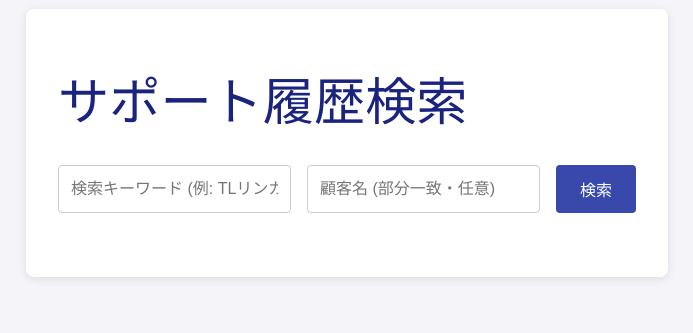
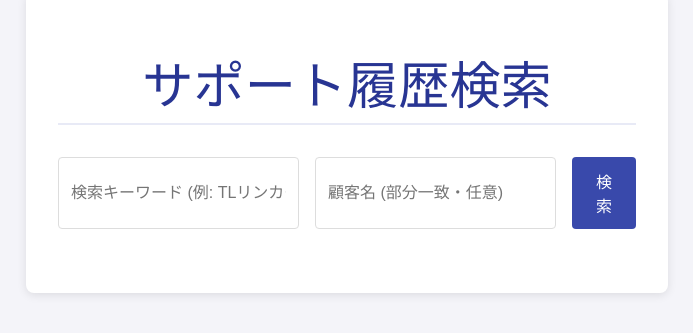
Before and after one commit to katsuya-suzuki-gbf/my-kendra-app, a React (Vite) app: page / in a window 1280 px wide. Shown: the part 289-622 px from the top of the page, without its empty margins (6-699 px from the left). Built offline with nearby package versions, Linux system fonts and the light colour scheme.

Commit message:
レシポンシブル対応

```diff
--- a/src/App.css
+++ b/src/App.css
@@ -1,41 +1,60 @@
-body {
-  font-family: sans-serif;
-  background-color: #f4f4f9;
-  color: #333;
-  margin: 0;
-  padding: 2rem;
+/* --- 基本スタイル --- */
+:root {
+  --primary-color: #3949ab;
+  --primary-dark-color: #283593;
+  --primary-light-color: #e8eaf6;
+  --text-color: #333;
+  --background-color: #f4f4f9;
+  --white-color: #fff;
+  --border-color: #ddd;
 }
 
+body {
+  font-family: 'Helvetica Neue', Arial, 'Hiragino Kaku Gothic ProN', 'Hiragino Sans', Meiryo, sans-serif;
+  background-color: var(--background-color);
+  color: var(--text-color);
+  margin: 0;
+  padding: 1rem; /* スマホ用に余白を調整 */
+}
+
+/* --- 全体コンテナ --- */
 .container {
   max-width: 900px;
   margin: 0 auto;
-  background: #fff;
-  padding: 2rem;
+  background: var(--white-color);
+  padding: 1.5rem; /* スマホ用に余白を調整 */
   border-radius: 8px;
-  box-shadow: 0 2px 10px rgba(0, 0, 0, 0.1);
+  box-shadow: 0 2px
+ 10px rgba(0, 0, 0, 0.1);
 }
 
 h1, h2 {
-  color: #1a237e;
+  color: var(--primary-dark-color);
+  border-bottom: 2px solid var(--primary-light-color);
+  padding-bottom: 0.5rem;
 }
 
+h1 {
+  text-align: center;
+  margin-bottom: 2rem;
+}
+
+/* --- 検索フォーム --- */
 .search-form {
   display: flex;
+  flex-direction: column; /* スマホでは縦に並べる */
   gap: 1rem;
   margin-bottom: 2rem;
 }
 
-.search-input {
-  flex-grow: 2;
-}
-
-.user-input {
-  flex-grow: 1;
+.search-input, .user-input {
+  width: 100%;
+  box-sizing: border-box; /* paddingを含めて幅100%にする */
 }
 
 input[type="text"] {
   padding: 0.75rem;
-  border: 1px solid #ccc;
+  border: 1px solid var(--border-color);
   border-radius: 4px;
   font-size: 1rem;
 }
@@ -43,12 +62,13 @@ input[type="text"] {
 button {
   padding: 0.75rem 1.5rem;
   border: none;
-  background-color: #3949ab;
+  background-color: var(--primary-color);
   color: white;
   border-radius: 4px;
   cursor: pointer;
   font-size: 1rem;
   transition: background-color 0.2s;
+  -webkit-appearance: none; /* iOSでの角丸問題を解消 */
 }
 
 button:disabled {
@@ -57,9 +77,11 @@ button:disabled {
 }
 
 button:hover:not(:disabled) {
-  background-color: #283593;
+  background-color: var(--primary-dark-color);
 }
 
+
+/* --- メッセージエリア --- */
 .error-message {
   color: #c62828;
   background-color: #ffcdd2;
@@ -68,54 +90,45 @@ button:hover:not(:disabled) {
   margin-bottom: 2rem;
 }
 
-.summary {
-  background-color: #e8eaf6;
+.loading-message {
+  text-align: center;
+  padding: 2rem;
+  font-size: 1.2rem;
+  color: #555;
+}
+
+
+/* --- 結果表示エリア --- */
+.summary, .category-card, .document-card {
+  background-color: var(--primary-light-color);
   padding: 1.5rem;
   border-radius: 4px;
+  margin-bottom: 1rem;
   line-height: 1.6;
-  white-space: pre-wrap;
-}
-
-.source-documents {
-  margin-top: 1.5rem;
 }
 
 .document-card {
   background-color: #f9f9f9;
-  border: 1px solid #eee;
-  padding: 1.5rem;
-  border-radius: 4px;
-  margin-bottom: 1rem;
+  border-left: 4px solid var(--primary-color);
 }
 
-.document-card h3 {
+.document-card h3, .category-card h3 {
   margin-top: 0;
-  color: #333;
+  color: var(--primary-dark-color);
 }
 
-.category-card {
-  background-color: #e8eaf6;
-  padding: 1.5rem;
-  border-radius: 4px;
-  margin-bottom: 1rem;
+p strong {
+  font-weight: 600;
+  color: #555;
 }
 
-.category-card h3 {
-  margin-top: 0;
-  color: #1a237e;
-}
-
-.category-card p strong {
-  font-weight: bold;
-}
-
-.category-card a {
+.category-card a, .summary a {
   color: #303f9f;
   text-decoration: none;
   font-weight: bold;
   margin: 0 0.2rem;
 }
-.category-card a:hover {
+.category-card a:hover, .summary a:hover {
   text-decoration: underline;
 }
 
@@ -126,17 +139,16 @@ button:hover:not(:disabled) {
   margin: 3rem 0;
 }
 
-/* ★★★ フローティングボタン用のスタイルを追加 ★★★ */
+
+/* --- フローティングボタン --- */
 .back-to-top-floating-btn {
-  position: fixed; /* 画面に固定表示 */
-  bottom: 2rem;    /* 画面下から2remの位置 */
-  right: 2rem;     /* 画面右から2remの位置 */
-
-  /* 以下はボタンのデザイン */
+  position: fixed;
+  bottom: 1rem; /* スマホ用に調整 */
+  right: 1rem;  /* スマホ用に調整 */
   width: 50px;
   height: 50px;
-  border-radius: 50%; /* 円形にする */
-  background-color: #3949ab;
+  border-radius: 50%;
+  background-color: var(--primary-color);
   color: white;
   border: none;
   font-size: 1.5rem;
@@ -145,19 +157,34 @@ button:hover:not(:disabled) {
   align-items: center;
   justify-content: center;
   box-shadow: 0 4px 8px rgba(0, 0, 0, 0.2);
-  transition: opacity 0.3s, transform 0.3s;
-  opacity: 0; /* 初期状態は非表示 */
-  transform: translateY(20px);
+  z-index: 1000;
 }
 
-/* ボタンが表示される時のアニメーション */
-.back-to-top-floating-btn {
-  animation: fadeIn 0.3s forwards;
-}
 
-@keyframes fadeIn {
-  to {
-    opacity: 1;
-    transform: translateY(0);
+/* --- ★★★ レスポンシブ設定 (画面幅が768px以上の場合) ★★★ --- */
+@media (min-width: 768px) {
+  body {
+    padding: 2rem; /* PCでは余白を広く */
+  }
+
+  .container {
+    padding: 2rem; /* PCでは余白を広く */
+  }
+
+  .search-form {
+    flex-direction: row; /* PCでは横に並べる */
+  }
+
+  .search-input {
+    flex-grow: 2;
+  }
+
+  .user-input {
+    flex-grow: 1;
+  }
+
+  .back-to-top-floating-btn {
+    bottom: 2rem;
+    right: 2rem;
   }
 }
--- a/src/App.tsx
+++ b/src/App.tsx
@@ -160,12 +160,12 @@ function App() {
       {error && <div className="error-message">{error}</div>}
 
       {/* 検索中のローディング表示 */}
-      {isSearching && <p>過去の事例を検索中...</p>}
+      {isSearching && <div className="loading-message"><p>過去の事例を検索中...</p></div>}
       {/* Kendraの結果（リスト）はすぐに表示 */}
       {sourceDocuments && sourceDocuments.length > 0 && (
         <div className="results">
           {/* 要約中はローディング表示 */}
-          {isSummarizing && <h2>AIによる要約を生成中...</h2>}
+          {isSummarizing && <div className="loading-message"><h2>AIによる要約を生成中...</h2></div>}
 
           {/* Bedrockの結果（要約）は準備ができ次第表示 */}
           {bedrockSummary && (
```
